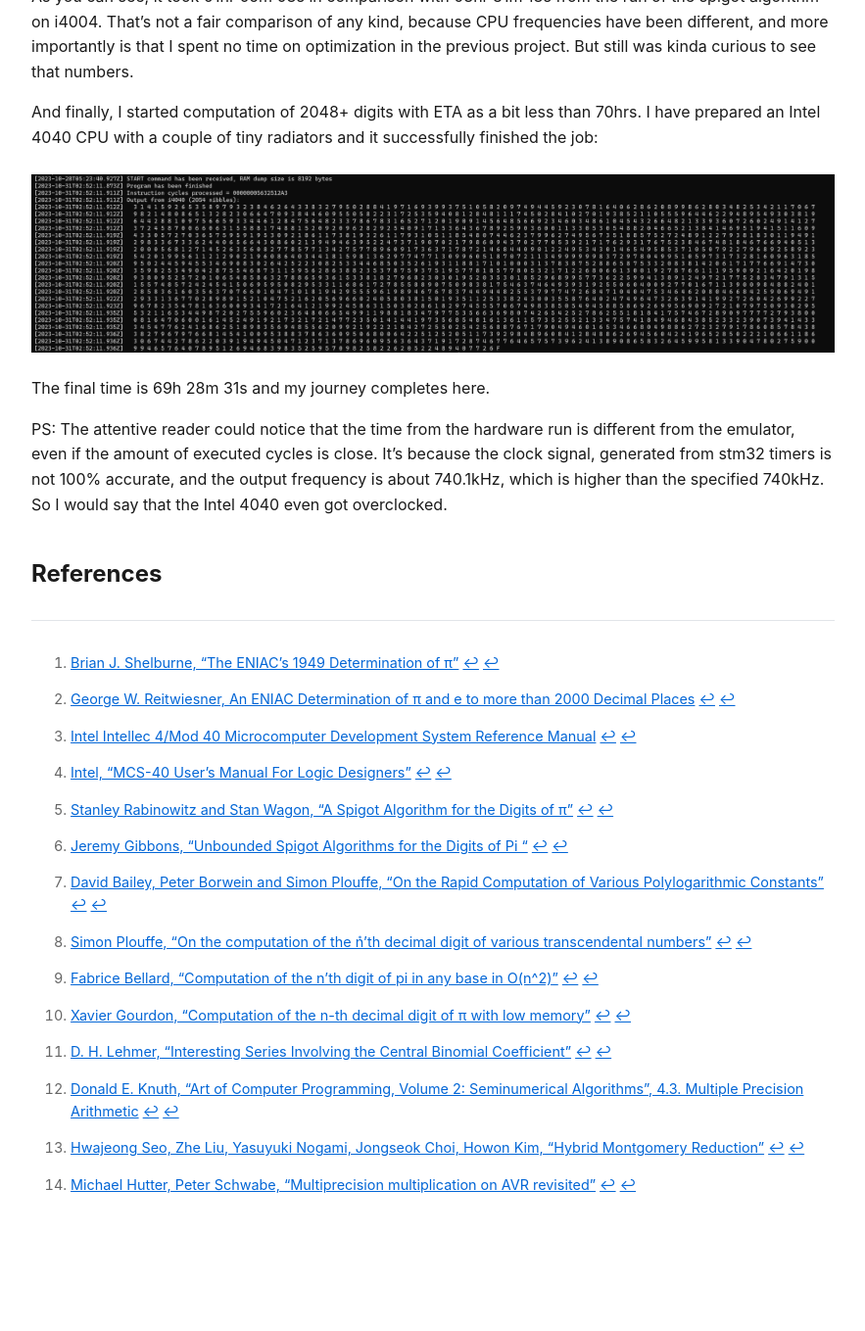
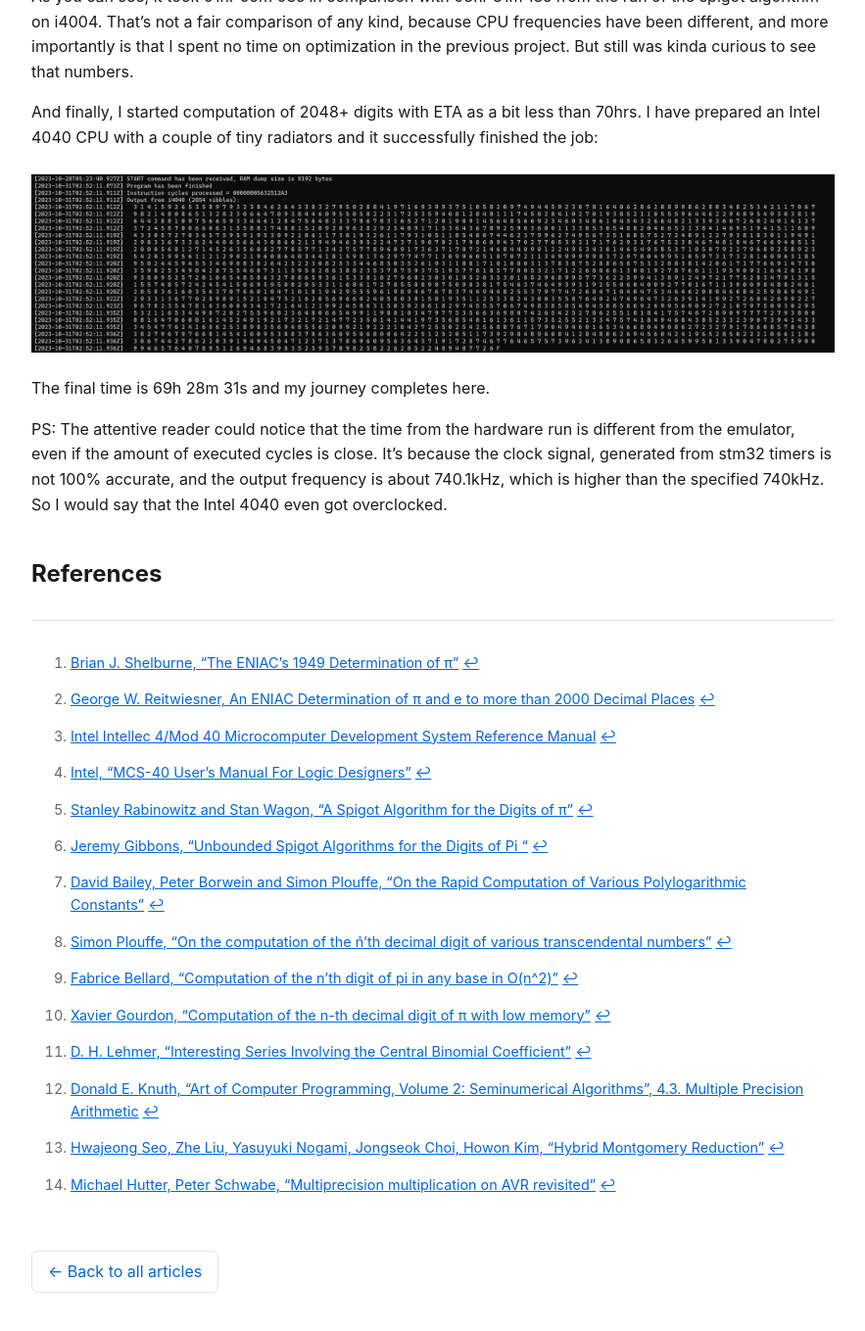
Before and after one commit to quasiengineer/www, a Jekyll site: the page built from _posts/2023-11-06-speed-up-a-program-for-50-years-old-processor-by-180000.md, in a window 1280 px wide and 1400 px high, scrolled down 34679 px. Shown: the top 1359 px of the window at 98% size, without its empty margins (198-1081 px from the left). Built offline with Jekyll 4.4.1, drawn with Linux system fonts in a browser that asks for light colours; before the commit the page ends 35978 px from its top, so only the background shows below that; part of the change alters nothing that is shown.

Commit message:
Home: landscape thumbnails; add back-home button; fix double footnote back-ref

```diff
--- a/_layouts/default.html
+++ b/_layouts/default.html
@@ -52,8 +52,8 @@
     .posts { display:flex; flex-direction:column; gap:1.25rem; margin-top:1rem; }
     .post-card { display:flex; gap:1.25rem; padding:1rem; border:1px solid var(--border); border-radius:10px; }
     .post-card:hover { border-color:var(--accent); }
-    .post-thumb { flex-shrink:0; }
-    .post-thumb img { width:300px; max-width:32%; height:180px; object-fit:cover; border-radius:8px; display:block; }
+    .post-thumb { flex: 0 0 340px; max-width: 42%; }
+    .post-thumb img { width:100%; height:200px; object-fit:cover; margin:0; border-radius:8px; display:block; }
     .post-card-body { flex:1; min-width:0; }
     .post-card-title { margin:0 0 .3em; font-size:1.3rem; line-height:1.3; }
     .post-card-title a { color:var(--fg); }
@@ -62,8 +62,11 @@
     .post-desc { margin:.3em 0 0; }
     @media (max-width:640px) {
       .post-card { flex-direction:column; }
-      .post-thumb img { width:100%; max-width:100%; }
+      .post-thumb { flex-basis:auto; max-width:100%; }
+      .post-thumb img { height:auto; aspect-ratio:16/9; }
     }
+    .back-home { display:inline-block; margin-top:2.5rem; padding:.5rem 1rem; border:1px solid var(--border); border-radius:6px; color:var(--accent); text-decoration:none; }
+    .back-home:hover { background:var(--code-bg); }
   </style>
 </head>
 <body>
--- a/_layouts/post.html
+++ b/_layouts/post.html
@@ -9,4 +9,5 @@ layout: default
     </div>
   </header>
   {{ content }}
+  <p><a class="back-home" href="../../../">&larr; Back to all articles</a></p>
 </article>
--- a/_posts/2023-11-06-speed-up-a-program-for-50-years-old-processor-by-180000.md
+++ b/_posts/2023-11-06-speed-up-a-program-for-50-years-old-processor-by-180000.md
@@ -1008,17 +1008,17 @@ PS: The attentive reader could notice that the time from the hardware run is dif
 
 # References
 
-[^1]: [Brian J. Shelburne, "The ENIAC's 1949 Determination of π"](https://ieeexplore.ieee.org/document/5999630) [↩](#fnref-120-1)
-[^2]: [George W. Reitwiesner, An ENIAC Determination of π and e to more than 2000 Decimal Places](https://www.jstor.org/stable/2002695) [↩](#fnref-120-2)
-[^3]: [Intel Intellec 4/Mod 40 Microcomputer Development System Reference Manual](http://datasheets.chipdb.org/upload/wepwawet/INTELLEC%204.pdf) [↩](#fnref-120-3)
-[^4]: [Intel, "MCS-40 User's Manual For Logic Designers"](http://www.bitsavers.org/components/intel/MCS40/MCS-40_Users_Manual_Nov74.pdf) [↩](#fnref-120-11)
-[^5]: [Stanley Rabinowitz and Stan Wagon, "A Spigot Algorithm for the Digits of π"](https://www.maa.org/sites/default/files/pdf/pubs/amm_supplements/Monthly_Reference_12.pdf) [↩](#fnref-120-4)
-[^6]: [Jeremy Gibbons, "Unbounded Spigot Algorithms for the Digits of Pi "](https://www.cs.ox.ac.uk/people/jeremy.gibbons/publications/spigot.pdf) [↩](#fnref-120-5)
-[^7]: [David Bailey, Peter Borwein and Simon Plouffe, "On the Rapid Computation of Various Polylogarithmic Constants"](https://www.davidhbailey.com/dhbpapers/digits.pdf) [↩](#fnref-120-6)
-[^8]: [Simon Plouffe, "On the computation of the ݊n'th decimal digit of various transcendental numbers"](https://arxiv.org/ftp/arxiv/papers/0912/0912.0303.pdf) [↩](#fnref-120-7)
-[^9]: [Fabrice Bellard, "Computation of the n'th digit of pi in any base in O(n^2)"](https://bellard.org/pi/pi_n2/pi_n2.html) [↩](#fnref-120-8)
-[^10]: [Xavier Gourdon, "Computation of the n-th decimal digit of π with low memory"](http://numbers.computation.free.fr/Constants/Algorithms/nthdecimaldigit.pdf) [↩](#fnref-120-9)
-[^11]: [D. H. Lehmer, "Interesting Series Involving the Central Binomial Coefficient"](https://www.jstor.org/stable/2322496) [↩](#fnref-120-10)
-[^12]: [Donald E. Knuth, "Art of Computer Programming, Volume 2: Seminumerical Algorithms", 4.3. Multiple Precision Arithmetic](https://www.amazon.com/Art-Computer-Programming-Seminumerical-Algorithms/dp/0201896842) [↩](#fnref-120-12)
-[^13]: [Hwajeong Seo, Zhe Liu, Yasuyuki Nogami, Jongseok Choi, Howon Kim, "Hybrid Montgomery Reduction"](https://dl.acm.org/doi/pdf/10.1145/2890502) [↩](#fnref-120-13)
-[^14]: [Michael Hutter, Peter Schwabe, "Multiprecision multiplication on AVR revisited"](http://mhutter.org/papers/Hutter2014MultiprecisionMultiplicationOn.pdf) [↩](#fnref-120-14)
+[^1]: [Brian J. Shelburne, "The ENIAC's 1949 Determination of π"](https://ieeexplore.ieee.org/document/5999630)
+[^2]: [George W. Reitwiesner, An ENIAC Determination of π and e to more than 2000 Decimal Places](https://www.jstor.org/stable/2002695)
+[^3]: [Intel Intellec 4/Mod 40 Microcomputer Development System Reference Manual](http://datasheets.chipdb.org/upload/wepwawet/INTELLEC%204.pdf)
+[^4]: [Intel, "MCS-40 User's Manual For Logic Designers"](http://www.bitsavers.org/components/intel/MCS40/MCS-40_Users_Manual_Nov74.pdf)
+[^5]: [Stanley Rabinowitz and Stan Wagon, "A Spigot Algorithm for the Digits of π"](https://www.maa.org/sites/default/files/pdf/pubs/amm_supplements/Monthly_Reference_12.pdf)
+[^6]: [Jeremy Gibbons, "Unbounded Spigot Algorithms for the Digits of Pi "](https://www.cs.ox.ac.uk/people/jeremy.gibbons/publications/spigot.pdf)
+[^7]: [David Bailey, Peter Borwein and Simon Plouffe, "On the Rapid Computation of Various Polylogarithmic Constants"](https://www.davidhbailey.com/dhbpapers/digits.pdf)
+[^8]: [Simon Plouffe, "On the computation of the ݊n'th decimal digit of various transcendental numbers"](https://arxiv.org/ftp/arxiv/papers/0912/0912.0303.pdf)
+[^9]: [Fabrice Bellard, "Computation of the n'th digit of pi in any base in O(n^2)"](https://bellard.org/pi/pi_n2/pi_n2.html)
+[^10]: [Xavier Gourdon, "Computation of the n-th decimal digit of π with low memory"](http://numbers.computation.free.fr/Constants/Algorithms/nthdecimaldigit.pdf)
+[^11]: [D. H. Lehmer, "Interesting Series Involving the Central Binomial Coefficient"](https://www.jstor.org/stable/2322496)
+[^12]: [Donald E. Knuth, "Art of Computer Programming, Volume 2: Seminumerical Algorithms", 4.3. Multiple Precision Arithmetic](https://www.amazon.com/Art-Computer-Programming-Seminumerical-Algorithms/dp/0201896842)
+[^13]: [Hwajeong Seo, Zhe Liu, Yasuyuki Nogami, Jongseok Choi, Howon Kim, "Hybrid Montgomery Reduction"](https://dl.acm.org/doi/pdf/10.1145/2890502)
+[^14]: [Michael Hutter, Peter Schwabe, "Multiprecision multiplication on AVR revisited"](http://mhutter.org/papers/Hutter2014MultiprecisionMultiplicationOn.pdf)
```
